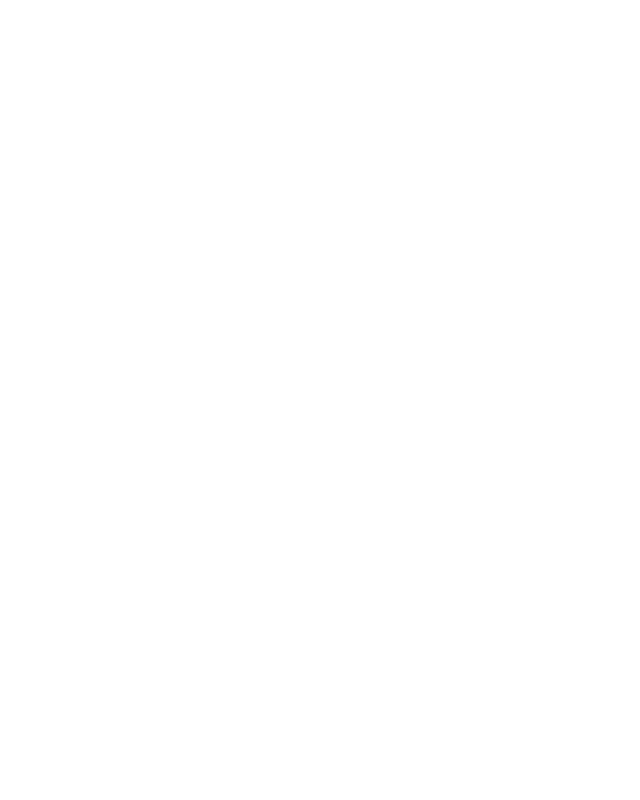
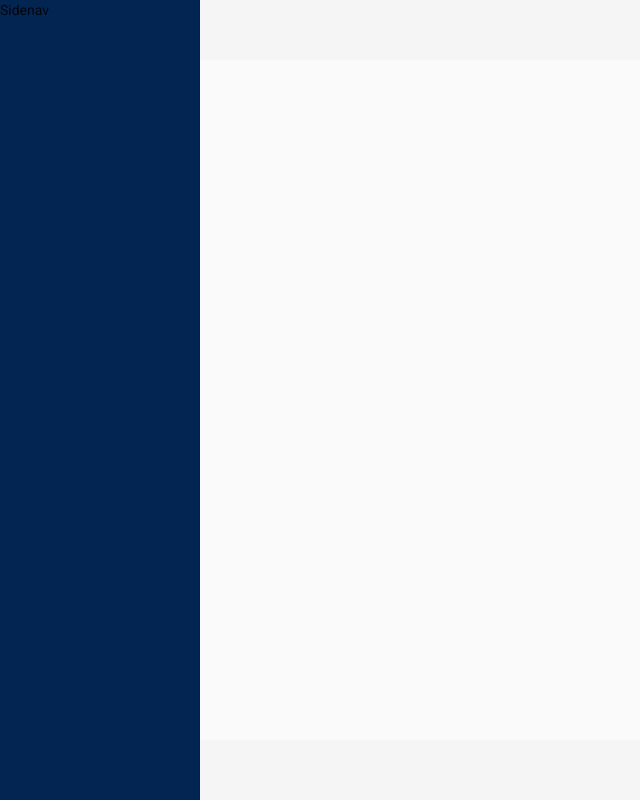
Before and after one commit to BOTOOM/dream-bank, an Angular app: page / in a window 1280 px wide. Shown: the whole page, without its empty margins (0-640 px from the left). Built offline with nearby package versions, Linux system fonts and the light colour scheme.

Commit message:
add sidenav

```diff
--- a/angular.json
+++ b/angular.json
@@ -10,7 +10,7 @@
           "style": "scss"
         },
         "@schematics/angular:application": {
-          "strict": true
+          "strict": false
         }
       },
       "root": "",
--- a/src/app/app.component.html
+++ b/src/app/app.component.html
@@ -1 +1,19 @@
 <router-outlet></router-outlet>
+<ng-container >
+  <mat-toolbar class="example-header">Header</mat-toolbar>
+
+  <mat-sidenav-container class="example-container">
+    <mat-sidenav #sidenav mode="side" opened class="example-sidenav"
+                 [fixedInViewport]="true" >
+       Sidenav
+    </mat-sidenav>
+
+    <mat-sidenav-content >
+
+
+      <!-- <p><button mat-button (click)="sidenav.toggle()">Toggle</button></p> -->
+    </mat-sidenav-content>
+  </mat-sidenav-container>
+
+  <mat-toolbar class="example-footer">Footer</mat-toolbar>
+</ng-container>
--- a/src/app/app.component.scss
+++ b/src/app/app.component.scss
@@ -0,0 +1,29 @@
+.example-container {
+    position: absolute;
+    top: 60px;
+    bottom: 60px;
+    left: 0;
+    right: 0;
+  }
+
+  .example-sidenav {
+    display: flex;
+    align-items: center;
+    justify-content: center;
+    width: 200px;
+    background: #032552;
+  }
+
+  .example-header {
+    position: fixed;
+    top: 0;
+    left: 0;
+    right: 0;
+  }
+
+  .example-footer {
+    position: fixed;
+    bottom: 0;
+    left: 0;
+    right: 0;
+  }
--- a/src/app/app.module.ts
+++ b/src/app/app.module.ts
@@ -1,5 +1,7 @@
 import { BrowserModule } from '@angular/platform-browser';
 import { NgModule } from '@angular/core';
+import {MatToolbarModule} from '@angular/material/toolbar';
+import {MatSidenavModule} from '@angular/material/sidenav';
 
 import { AppRoutingModule } from './app-routing.module';
 import { AppComponent } from './app.component';
@@ -12,6 +14,8 @@
   imports: [
     BrowserModule,
     AppRoutingModule,
+    MatToolbarModule,
+    MatSidenavModule,
     BrowserAnimationsModule
   ],
   providers: [],
--- /dev/null
+++ b/src/app/shared/components/menu/menu.component.html
@@ -0,0 +1 @@
+<p>menu works!</p>
--- a/src/app/shared/shared.module.ts
+++ b/src/app/shared/shared.module.ts
@@ -2,10 +2,11 @@
 import { CommonModule } from '@angular/common';
 
 import { SharedRoutingModule } from './shared-routing.module';
+import { MenuComponent } from './components/menu/menu.component';
 
 
 @NgModule({
-  declarations: [],
+  declarations: [MenuComponent],
   imports: [
     CommonModule,
     SharedRoutingModule
--- a/tsconfig.json
+++ b/tsconfig.json
@@ -5,14 +5,16 @@
     "baseUrl": "./",
     "outDir": "./dist/out-tsc",
     "forceConsistentCasingInFileNames": true,
-    "strict": true,
+    "strict": false,
     "noImplicitReturns": true,
     "noFallthroughCasesInSwitch": true,
     "sourceMap": true,
     "declaration": false,
     "downlevelIteration": true,
     "experimentalDecorators": true,
+    "noImplicitUseStrict": true,
     "moduleResolution": "node",
+    "resolveJsonModule": true,
     "importHelpers": true,
     "target": "es2015",
     "module": "es2020",
```
Also changed, not shown: src/app/shared/components/menu/menu.component.ts (added, +15 -0 lines), src/app/shared/components/menu/menu.component.scss (added), 1 other file (tests, documents, lock files or other folders).
